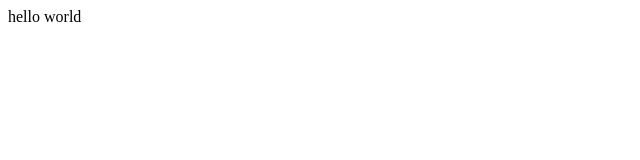
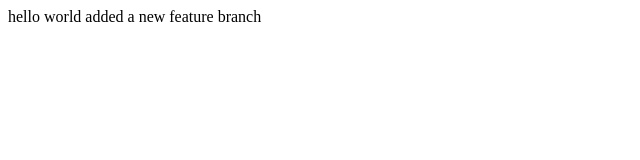
Before and after one commit to balmukund000/lecture2, a plain HTML site: page index.html in a window 1280 px wide. Shown: the whole page, without its empty margins (0-640 px from the left). Drawn offline with Linux system fonts and the light colour scheme.

Commit message:
added another line

```diff
--- a/index.html
+++ b/index.html
@@ -5,5 +5,6 @@
 </head>
 <body>
 hello world
+added a new feature branch
 </body>
 </html>
```
